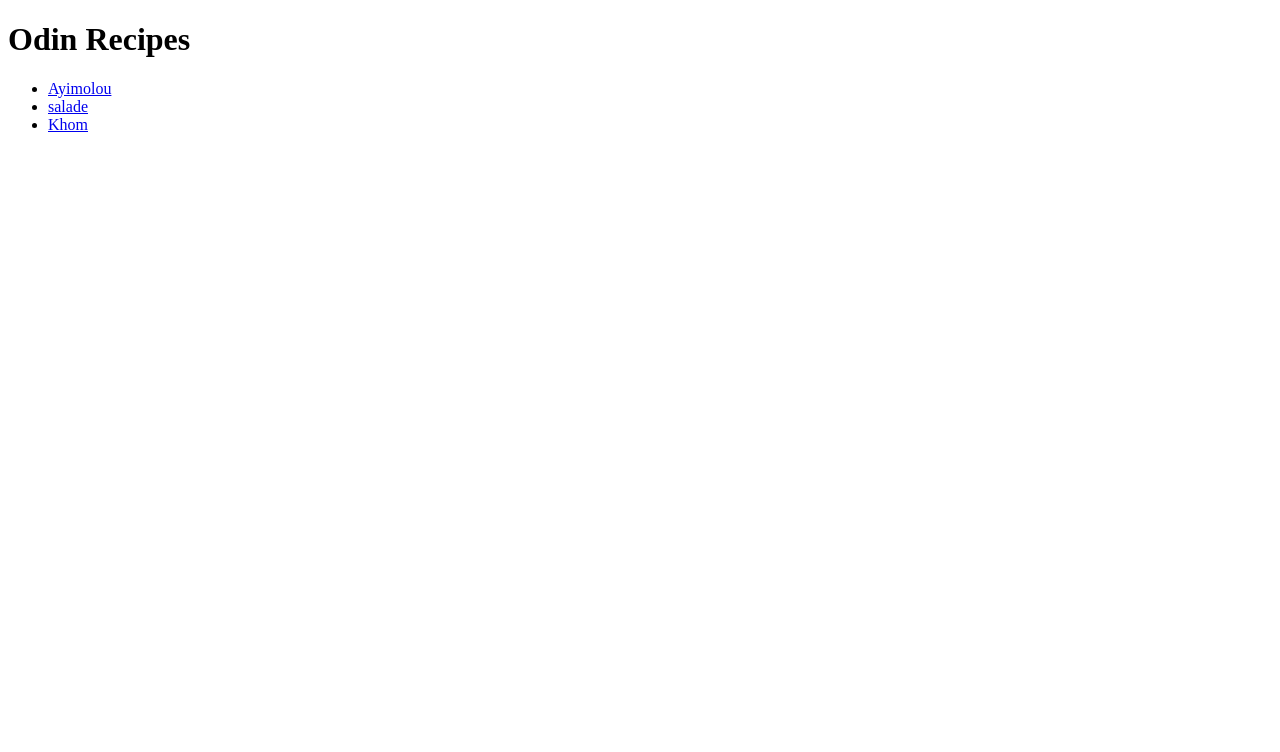
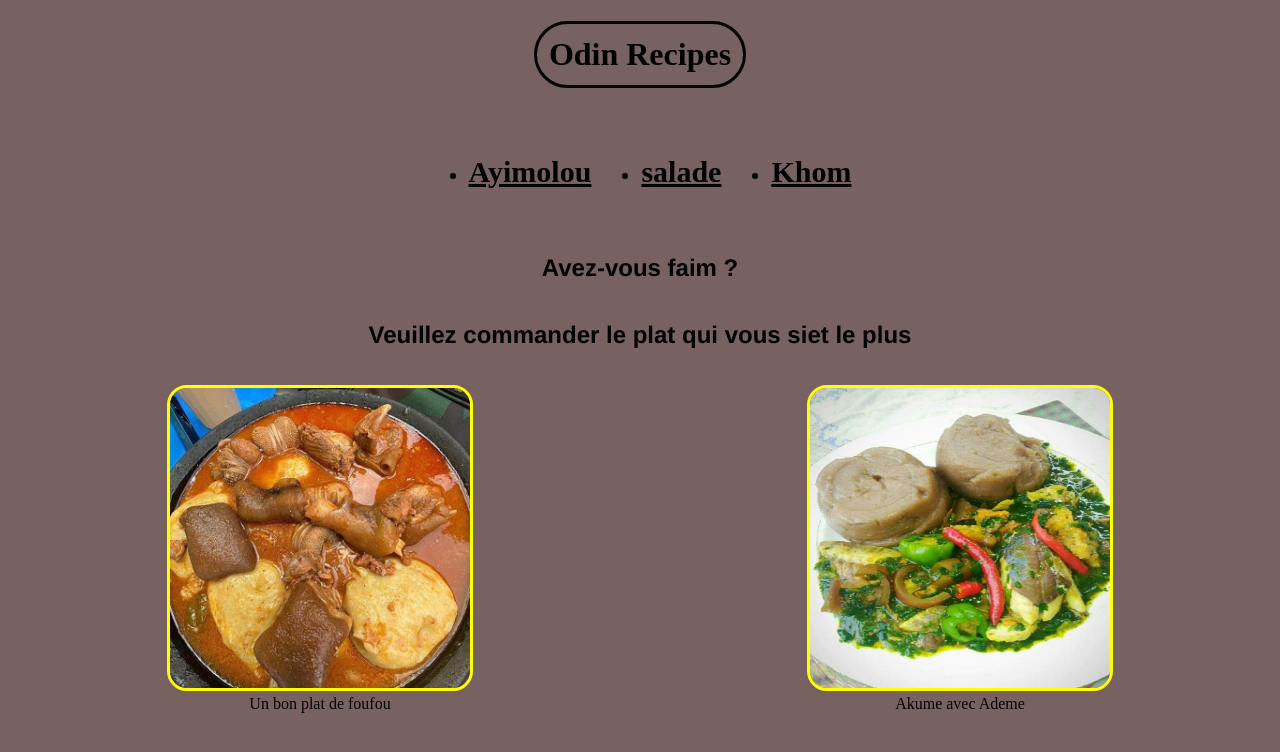
Before and after one commit to F4anklin-bot/odin-recipes, a plain HTML site: page index.html in a window 1280 px wide. Drawn offline with Linux system fonts and the light colour scheme.

Commit message:
mon depot encore

```diff
--- a/index.html
+++ b/index.html
@@ -3,14 +3,29 @@
 <head>
     <meta charset="UTF-8">
     <meta name="viewport" content="width=device-width, initial-scale=1.0">
-    <title>Document</title>
+    <title>Odin recipes</title>
+    <link rel="stylesheet" href="style.css">
 </head>
 <body>
-    <h1>Odin Recipes</h1>
-    <ul>
-        <li><a href="recipes/Ayimolou.html">Ayimolou</a></li>
-        <li><a href="recipes/salade.html">salade</a></li>
-        <li><a href="recipes/Khom.html">Khom</a></li>
-    </ul>
+    <div class="title-container">
+        <h1 class="title">Odin Recipes</h1>
+    </div>
+        <ul class="recettes">
+            <li><a href="recipes/Ayimolou.html"><h2>Ayimolou</h2></a></li>
+            <li><a href="recipes/salade.html"><h2>salade</h2></a></li>
+            <li><a href="recipes/Khom.html"><h2>Khom</h2></a></li>
+        </ul>
+        <h2 class="description">Avez-vous faim ?</h2>
+        <h2 class="description">Veuillez commander le plat qui vous siet le plus</h2>
+        <div class="plats">
+            <figure>
+                <img class="repas" src="66825b8b-19a0-42cb-9277-06d323cf6474.jpeg" alt="Foufou">
+                <figcaption>Un bon plat de foufou</figcaption>
+            </figure>
+            <figure>
+                <img class="repas" src="3043b389-4f08-4f25-bcee-df7aeac7fe98.jpeg" alt="Akume avec Ademe">
+                <figcaption>Akume avec Ademe</figcaption>
+            </figure>
+        </div>
 </body>
 </html>
--- a/style.css
+++ b/style.css
@@ -0,0 +1,64 @@
+html body{
+    margin: 0;
+    padding: 0;
+    height: 100%;
+    width: 100%;
+}
+body{
+    display: flex;
+    flex-direction: column;
+    background-color: rgba(63, 30, 30, 0.699);
+    background-position: center;
+    background-repeat: no-repeat;
+    background-size: 100% 100%;
+    min-height: 100vh;
+}
+.title-container{
+    display: flex;
+    justify-content: center;
+}
+
+.title{
+    text-align: center;
+    padding: 12px;
+    border: solid;
+    border-radius: 50px;
+}
+.recettes{
+    display: flex;
+    justify-content: center;
+    gap: 50px;
+    font-size: 20px;
+}
+.recettes a{
+    text-decoration :underline;
+    color: black;
+    text-size-adjust: 50px;
+}
+.bande{
+    border: 2px solid black;
+    padding: 30;
+    margin: 20px;
+    justify-content: flex-start;
+    border-radius: 20px;
+    margin-right: 1100px;
+}
+.description{
+    text-align: center;
+    padding: 0;
+    color: ;
+    font-family: 'Franklin Gothic Medium', 'Arial Narrow', Arial, sans-serif;
+}
+.plats{
+    display: flex;
+    justify-content: space-around;
+}
+.repas{
+    width: 300px;
+    height: 300px;
+    border: solid yellow;
+    border-radius: 20px;
+}
+figcaption{
+    text-align: center;
+}
```
Also changed, not shown: 3043b389-4f08-4f25-bcee-df7aeac7fe98.jpeg (added), 66825b8b-19a0-42cb-9277-06d323cf6474.jpeg (added), 87f35f49-6140-4523-b450-b5702356280e.jpeg (added), Monkey D_ Luffy and Rononoa Zoro poster art….jpeg (added).
